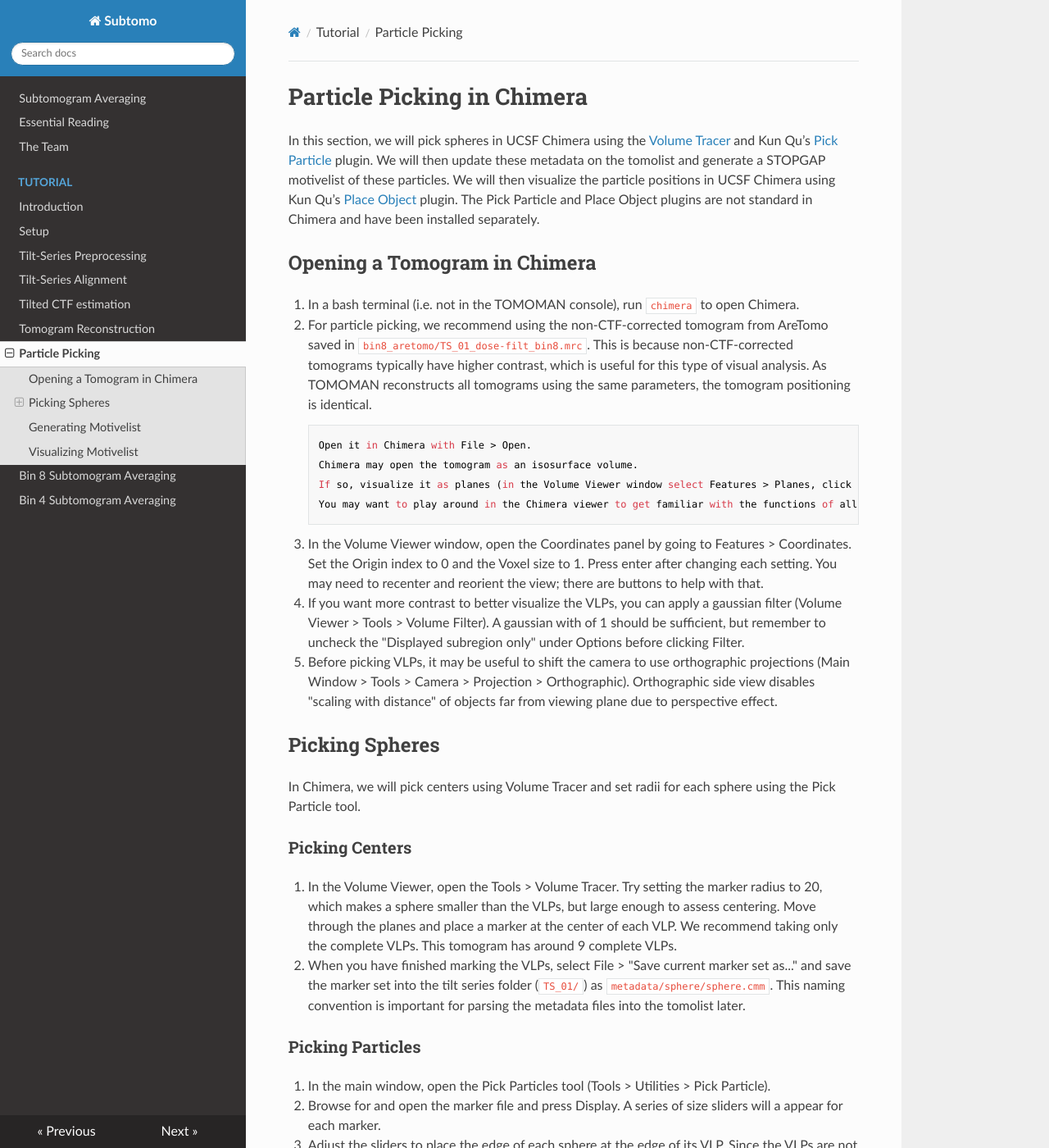
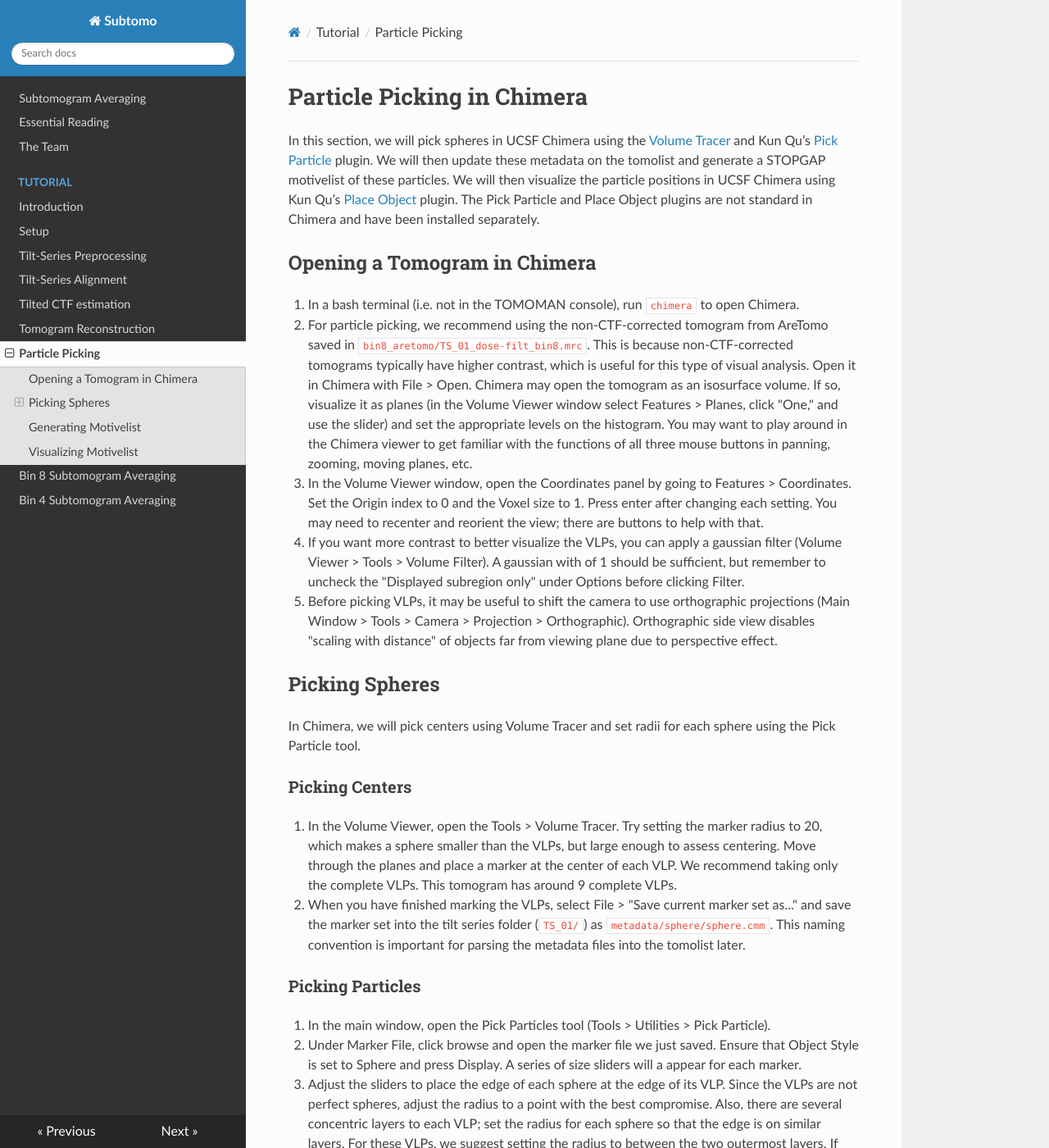
Before and after one commit to wan-lab-vanderbilt/subtomo-tutorials, an MkDocs documentation site: the page built from docs/hiv/picking.md, in a window 1280 px wide and 1400 px high. Shown: the whole window at 82% size. Built offline with MkDocs 1.6.1, drawn with Linux system fonts in a browser that asks for light colours; nearby versions of some CDN libraries; some of the changed text lies outside the part shown.

Commit message:
Update picking.md
various edits

```diff
--- a/docs/hiv/picking.md
+++ b/docs/hiv/picking.md
@@ -11,12 +11,10 @@ The Pick Particle and Place Object plugins are not standard in Chimera and have
 
 1. For particle picking, we recommend using the non-CTF-corrected tomogram from AreTomo saved in `bin8_aretomo/TS_01_dose-filt_bin8.mrc`.
 This is because non-CTF-corrected tomograms typically have higher contrast, which is useful for this type of visual analysis.
-As TOMOMAN reconstructs all tomograms using the same parameters, the tomogram positioning is identical.
-
-        Open it in Chimera with File > Open.
-        Chimera may open the tomogram as an isosurface volume.
-        If so, visualize it as planes (in the Volume Viewer window select Features > Planes, click "One," and use the slider) and set the appropriate levels on the histogram.
-        You may want to play around in the Chimera viewer to get familiar with the functions of all three mouse buttons in panning, zooming, moving planes, etc.
+Open it in Chimera with File > Open.
+Chimera may open the tomogram as an isosurface volume.
+If so, visualize it as planes (in the Volume Viewer window select Features > Planes, click "One," and use the slider) and set the appropriate levels on the histogram.
+You may want to play around in the Chimera viewer to get familiar with the functions of all three mouse buttons in panning, zooming, moving planes, etc.
 
 1. In the Volume Viewer window, open the Coordinates panel by going to Features > Coordinates.
 Set the Origin index to 0 and the Voxel size to 1.
@@ -48,7 +46,8 @@ This naming convention is important for parsing the metadata files into the tomo
 
 1. In the main window, open the Pick Particles tool (Tools > Utilities > Pick Particle).
 
-1. Browse for and open the marker file and press Display.
+1. Under Marker File, click browse  and open the marker file we just saved.
+   Ensure that Object Style is set to Sphere and press Display.
 A series of size sliders will a appear for each marker.
 
 1. Adjust the sliders to place the edge of each sphere at the edge of its VLP.
@@ -106,6 +105,8 @@ Browse for and open the `.em` motivelist file. Click Apply.
 This will display the particle positions as spheres, colored by their class number.
 In this case, all are the same class.
 
+> NOTE: Since this is an oversampled dataset, there are quite a few particle positions; it may take a while to load. It will also be a bit slow when adjusting the view.
+
 1. To visualize particles with angular information, you can change the Object Style dropdown.
 Hexagons with voxel-size 0.1 work well here.
 Click Apply after specifying display options.
```
Also changed, not shown: other parts of docs/hiv/picking.md (+2 -2 lines).
